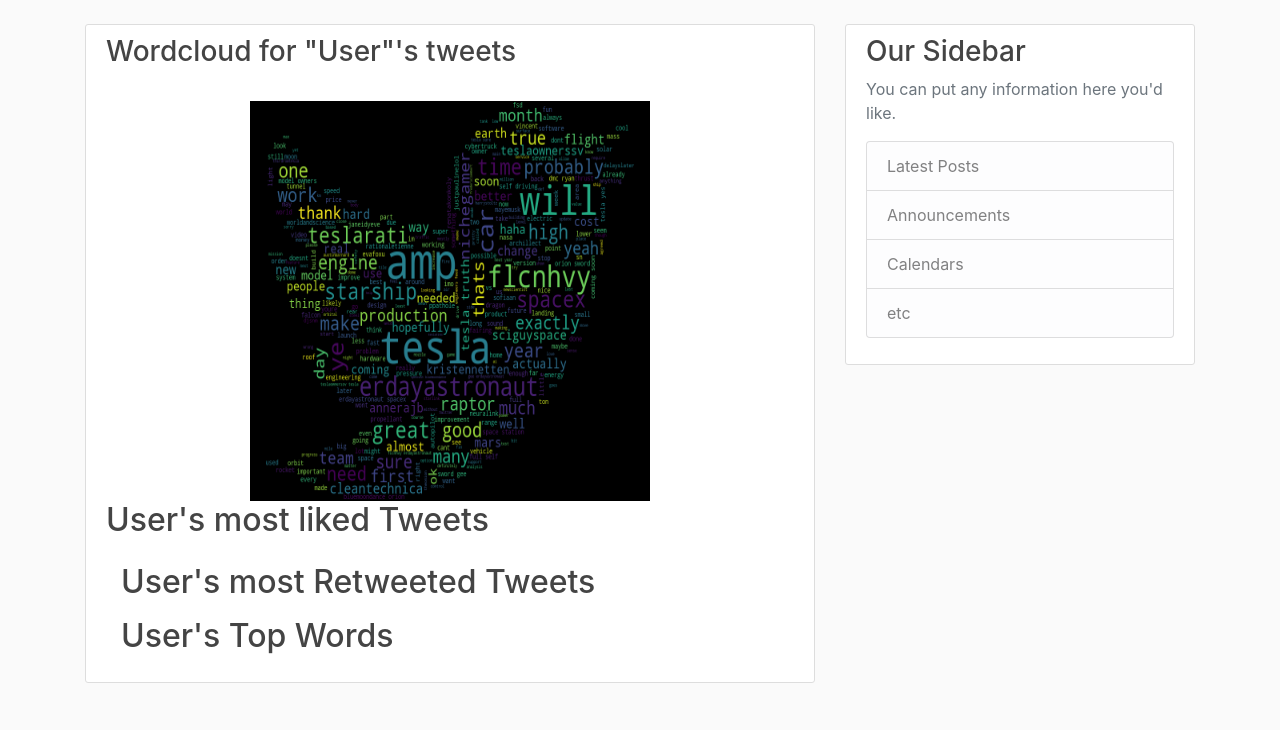
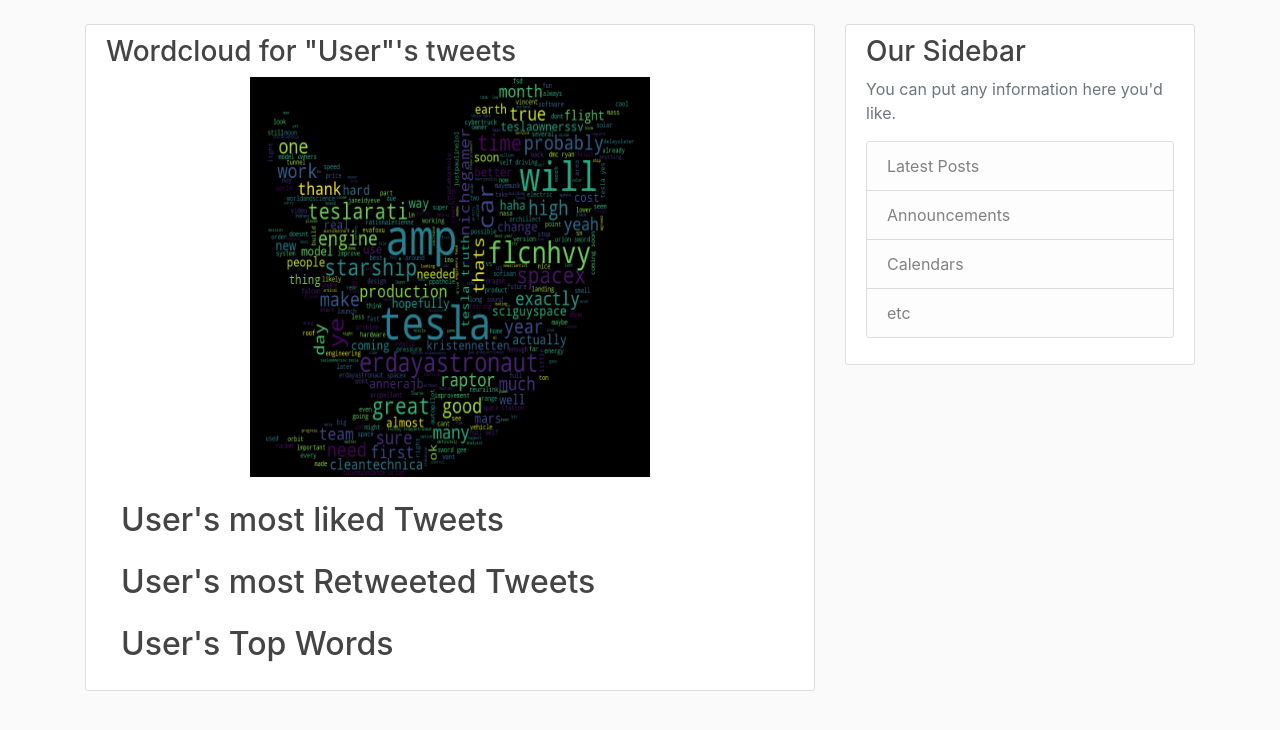
Before and after one commit to LucianoPereira/twitter-analysis-site, a Django app: template tweets/templates/tweets/index.html in a window 1280 px wide. Shown: the part 56-786 px from the top of the page. Run offline with Django 3.2, Linux system fonts and the light colour scheme; the template is opened without the code that fills it, so the values that code supplies are empty; some libraries are stand-ins or nearby versions.

Commit message:
init develop branch

```diff
--- a/requirements.txt
+++ b/requirements.txt
@@ -13,7 +13,6 @@
 oauthlib==3.1.0
 pandas==1.0.1
 Pillow==7.0.0
-psycopg2==2.8.4
 pyparsing==2.4.6
 PySocks==1.7.1
 python-dateutil==2.8.1
--- a/tweets/templates/tweets/index.html
+++ b/tweets/templates/tweets/index.html
@@ -4,12 +4,16 @@
     <div class="project-title">
         <h3>Wordcloud for "User"'s tweets</h3>
     </div>
-    <div class="project-content" align="middle">
+    <div class=" row" align="middle">
+      <div class="col mb-4" >
         <img src="/media/wordcloud.png" height="400" width="400">
+      </div>
     </div>
     <div class="container">
         <div class="row">
+          <div class="col-md-12">
             <h2>User's most liked Tweets</h2>
+          </div>
         </div>
         <ol>
             {% for tweet in most_liked_tweets %}
@@ -17,16 +21,21 @@
             <hr>
             {% endfor %}
         </ol>
-        <div>
+        <div class="row">
+          <div class="col-md-12">
             <h2>User's most Retweeted Tweets</h2>
           </div>
+        </div>
+        <div class="row">
+          <div class="col-md-12">
           <ol>
               {% for tweet in most_retweeted_tweets %}
               <li><strong><a href="{{ tweet }}" target="_blank">Tweet Text</a></strong></li>
               <hr>
               {% endfor %}
           </ol>
-
+          </div>
+        </div>
         <div>
             <h2>User's Top Words</h2>
         </div>
```
Also changed, not shown: twitter_django/settings.py (+4 -4 lines), tweets/images/topic0.jpg, tweets/images/topic1.jpg, tweets/images/topic2.jpg, tweets/images/wordcloud.jpg. Lines whose indentation alone changed are shown as unchanged.
